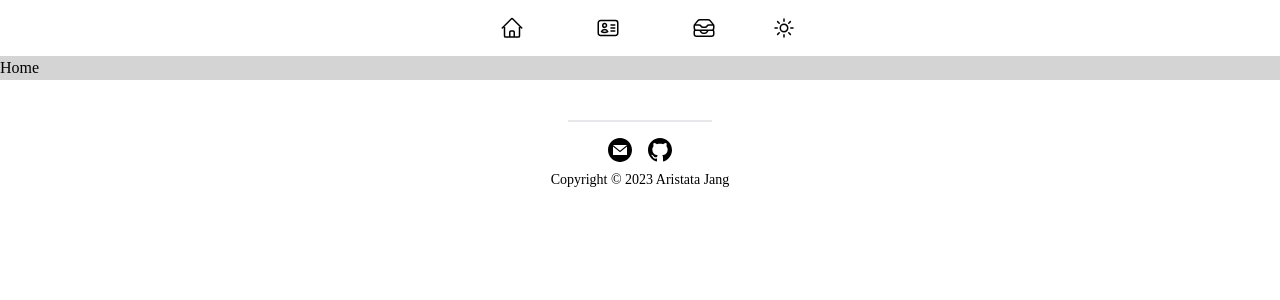
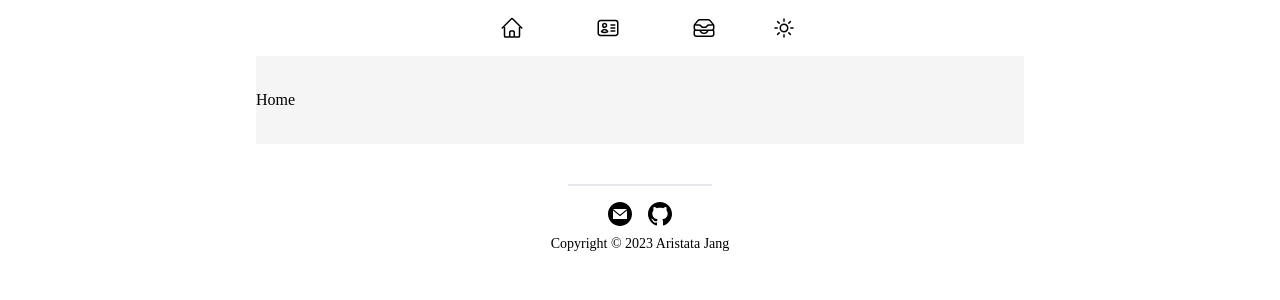
Before and after one commit to aristata/who-am-i, a Next.js app: page / in a window 1280 px wide. Shown: the top 300 px of the page. Built offline with nearby package versions, Linux system fonts and the light colour scheme; a web font is replaced by a local one.

Commit message:
feat: 컨테이너 크기 조정

```diff
--- a/components/Container.tsx
+++ b/components/Container.tsx
@@ -1,7 +1,9 @@
 const Container = ({ children }: { children: React.ReactNode }) => {
   return (
     <>
-      <div className="container mx-auto bg-neutral-300">{children}</div>
+      <div className="container mx-auto max-w-3xl py-8 bg-neutral-100">
+        {children}
+      </div>
     </>
   )
 }
```
